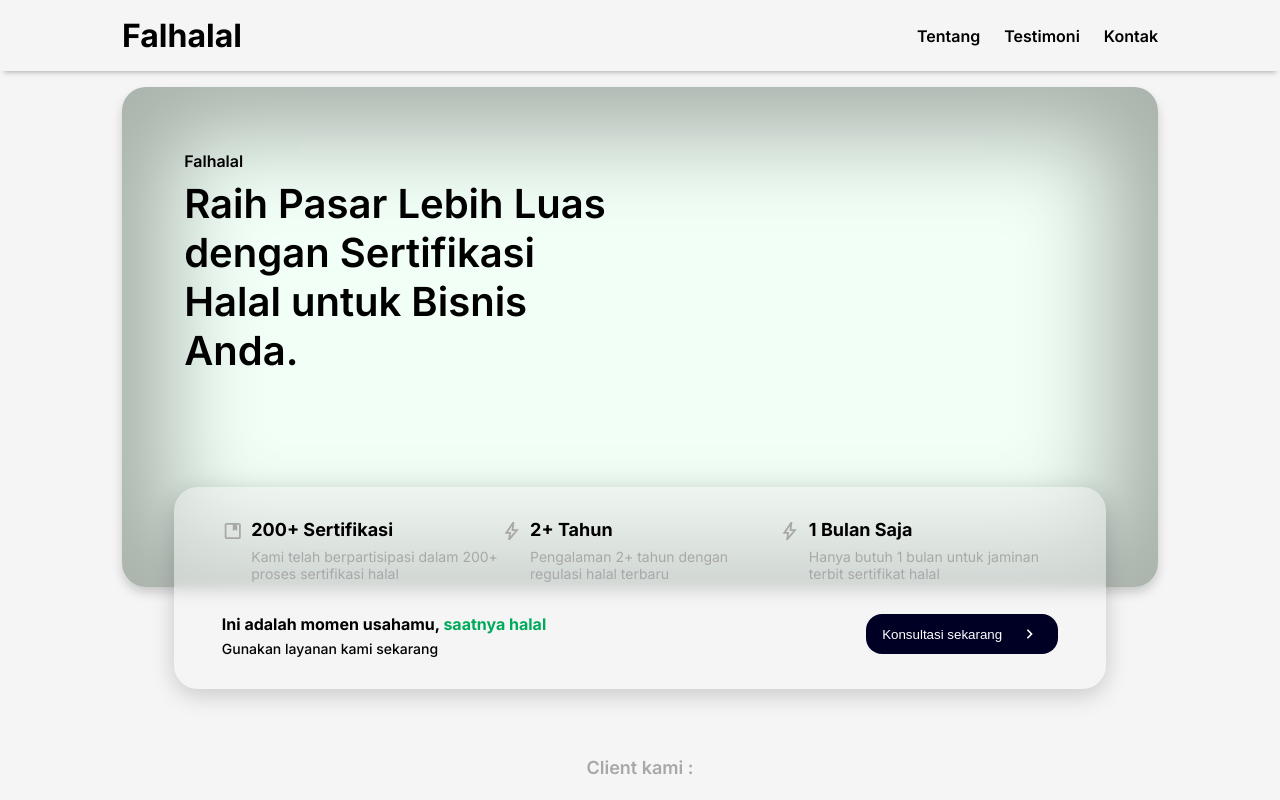
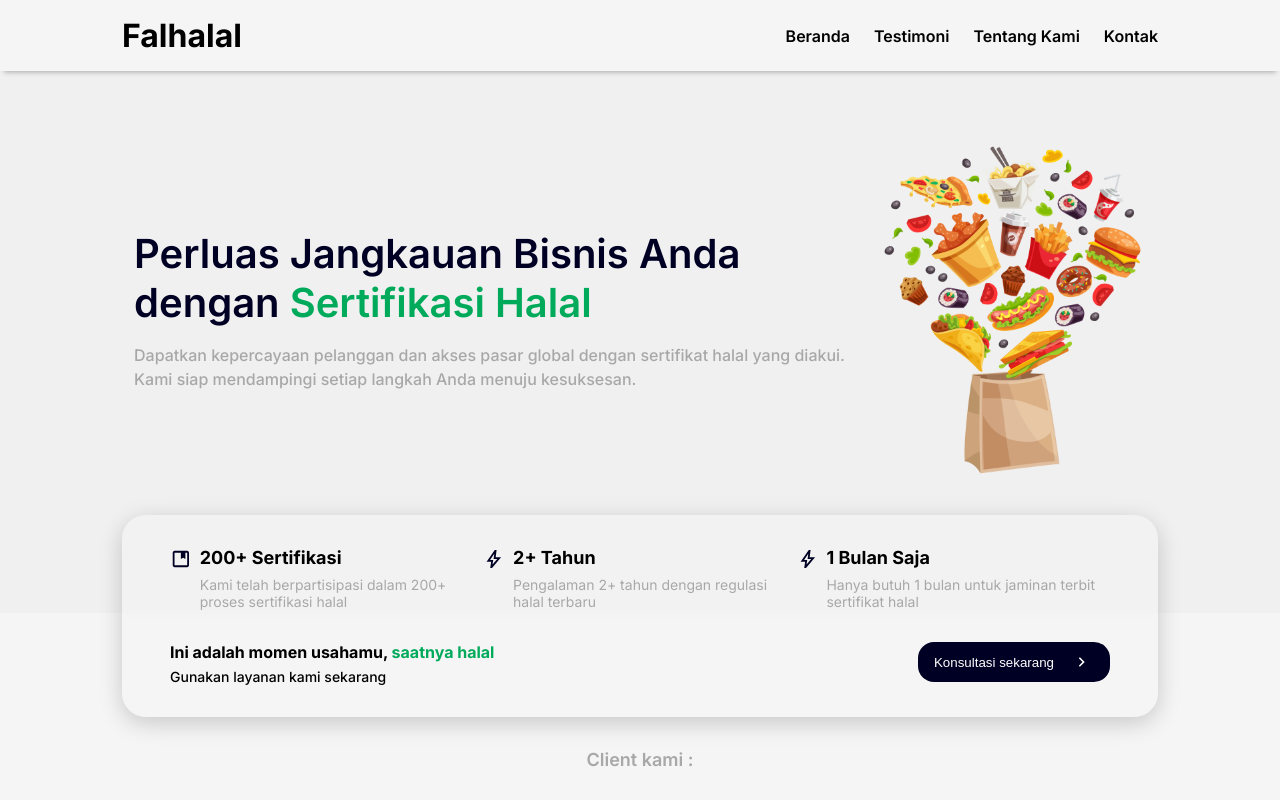
Before and after one commit to YMaximum/fl-alfath-consultation, a React (Vite) app: page / in a window 1280 px wide. Shown: the top 800 px of the page. Built offline with nearby package versions, Linux system fonts and the light colour scheme.

Commit message:
feat: add about us section, redesign hero section

```diff
--- /dev/null
+++ b/src/components/AboutUs.tsx
@@ -0,0 +1,115 @@
+import React from "react";
+import styled from "styled-components";
+import { colors, styleConstants } from "../styles/styles";
+import manSillhoutte from "../assets/flat-design-person-sitting-silhouette.png";
+
+const SectionContainer = styled.section`
+  width: 100%;
+  padding: 5rem 0;
+
+  @media screen and (max-width: 600px) {
+    padding: 2rem 0;
+  }
+`;
+
+const ContentContainer = styled.div`
+  margin: 0 auto;
+  max-width: ${styleConstants.containerMaxWidth};
+  padding: 0 2rem;
+
+  @media screen and (max-width: 600px) {
+    padding: 0 1rem;
+  }
+`;
+
+const Heading = styled.h2`
+  font-size: 32px;
+  font-weight: 600;
+  margin-bottom: 1rem;
+
+  span {
+    color: ${colors.primaryGreen};
+  }
+
+  @media screen and (max-width: 600px) {
+    text-align: start;
+    font-size: 24px;
+    margin-bottom: 1rem;
+  }
+`;
+
+const Card = styled.div`
+  display: flex;
+  justify-content: space-between;
+  align-items: center;
+
+  div.left {
+    display: flex;
+    flex-direction: column;
+    gap: 0.5rem;
+
+    p {
+      line-height: 24px;
+    }
+  }
+
+  img {
+    height: 250px;
+  }
+
+  @media screen and (max-width: 600px) {
+    img {
+      display: none;
+    }
+
+    div.left {
+      p {
+        line-height: 20px;
+        font-size: 14px;
+      }
+    }
+  }
+`;
+
+export default function AboutUs(): React.ReactElement {
+  return (
+    <>
+      <SectionContainer id="about">
+        <ContentContainer>
+          <Heading>
+            <span>Tentang</span> kami
+          </Heading>
+          <Card>
+            <div className="left">
+              <p>
+                Didirikan oleh Naufal Alfath, seorang profesional muda yang
+                berdedikasi dalam bidang sertifikasi halal, kami hadir untuk
+                membantu bisnis Anda meraih pasar yang lebih luas dan memastikan
+                produk Anda memenuhi standar halal yang diakui.
+              </p>
+              <p>
+                Naufal merupakan lulusan Teknik Pangan, Fakultas Teknologi
+                Industri, Institut Teknologi Bandung pada tahun 2022. Setelah
+                lulus, ia memulai kariernya sebagai Auditor Halal di LPPOM Jawa
+                Barat. Sejak tahun 2022 hingga sekarang, Naufal telah terlibat
+                langsung dalam proses audit halal untuk berbagai jenis produk,
+                memastikan bahwa setiap produk yang diauditnya sesuai dengan
+                ketentuan yang berlaku.
+              </p>
+              <p>
+                Dengan latar belakang pendidikan yang kuat dan pengalaman
+                sebagai auditor halal, Naufal memiliki pemahaman mendalam
+                tentang pentingnya sertifikasi halal bagi bisnis. Bersama
+                timnya, ia berkomitmen untuk memberikan layanan konsultasi dan
+                pendampingan yang profesional, efektif, dan terpercaya, sehingga
+                Anda dapat menjalani proses sertifikasi halal dengan percaya
+                diri.
+              </p>
+            </div>
+            <img src={manSillhoutte} alt="sitting man sillhoutte" />
+          </Card>
+        </ContentContainer>
+      </SectionContainer>
+    </>
+  );
+}
--- a/src/components/HeroSection.tsx
+++ b/src/components/HeroSection.tsx
@@ -4,69 +4,62 @@ import BoltIcon from "./icons/BoltIcon";
 import { colors, styleConstants } from "../styles/styles";
 import ChevronRightIcon from "./icons/ChevronRightIcon";
 import DevGuideIcon from "./icons/DevGuideIcon";
+import heroIllustration from "../assets/foods-illustration.png";
 
 const SectionContainer = styled.section`
   margin: 0 auto;
+  margin-bottom: 2rem;
+`;
+
+const FirstContentContainer = styled.div`
+  margin-bottom: 2rem;
+  width: 100%;
+  background-color: rgb(240, 240, 240);
+  padding: 4rem 0 8rem 0;
+`;
+
+const FirstContent = styled.div`
+  margin: 0 auto;
   max-width: ${styleConstants.containerMaxWidth};
   padding: 0 2rem;
-  margin-bottom: 170px;
+  display: flex;
+  align-items: center;
+  gap: 0.5rem;
+  justify-content: space-evenly;
 
-  @media screen and (max-width: 780px) {
-    margin-bottom: 250px;
+  img {
+    height: 350px;
+  }
+
+  div.left {
+    display: flex;
+    flex-direction: column;
+    gap: 1rem;
+    max-width: 70%;
   }
 
   @media screen and (max-width: 600px) {
-    margin-bottom: 350px;
     padding: 0 1rem;
+    justify-content: start;
+
+    div.left {
+      max-width: 100%;
     }
 
-  @media screen and (max-width: 450px) {
-    margin-bottom: 400px;
+    img {
+      display: none;
     }
-
-  @media screen and (max-width: 350px) {
-    margin-bottom: 450px;
   }
-`;
-
-const Hero = styled.div`
-  width: 100%;
-  height: 500px;
-  background-color: #f1fff6;
-  border-radius: 24px;
-  box-shadow: 0px 6px 12px -1px rgba(0, 0, 0, 0.2),
-    0px 0 90px 49px rgba(0, 0, 0, 0.3) inset;
-  -webkit-box-shadow: 0px 6px 12px -1px rgba(0, 0, 0, 0.2),
-    0px 0 90px 49px rgba(0, 0, 0, 0.3) inset;
-  -moz-box-shadow: 0px 6px 12px -1px rgba(0, 0, 0, 0.2),
-    0px 0 90px 49px rgba(0, 0, 0, 0.3) inset;
-  position: relative;
-  padding: 4rem 6%;
-
-  @media screen and (max-width: 600px) {
-    height: 300px;
-  }
-`;
-
-const FirstContentContainer = styled.div`
-  display: flex;
-  flex-direction: column;
-  gap: 0.5rem;
-  max-width: 50%;
-
-  @media screen and (max-width: 600px) {
-    max-width: 100%;
-  }
-`;
-
-const Name = styled.h1`
-  font-size: 16px;
-  font-weight: 600;
 `;
 
 const Headline = styled.h2`
   font-size: 40px;
   font-weight: 600;
+  color: ${colors.primaryBlack};
+
+  span {
+    color: ${colors.primaryGreen};
+  }
 
   @media screen and (max-width: 780px) {
     font-size: 32px;
@@ -81,8 +74,30 @@ const Headline = styled.h2`
   }
 `;
 
+const SubHeadline = styled.h3`
+  font-size: 16px;
+  font-weight: 500;
+  line-height: 24px;
+  color: ${colors.secondaryText};
+
+  @media screen and (max-width: 500px) {
+    font-size: 14px;
+  }
+`;
+
+const SecondContent = styled.div`
+  margin: 0 auto;
+  max-width: ${styleConstants.containerMaxWidth};
+  padding: 0 2rem;
+
+  @media screen and (max-width: 600px) {
+    padding: 0 1rem;
+  }
+`;
+
 const SubHero = styled.div`
-  width: 90%;
+  width: 100%;
+  margin-top: -130px;
   background-color: rgba(245, 245, 245, 0.459);
   -webkit-backdrop-filter: blur(5px);
   backdrop-filter: blur(5px);
@@ -90,9 +105,6 @@ const SubHero = styled.div`
   box-shadow: 0px 6px 25px -1px rgba(0, 0, 0, 0.2);
   -webkit-box-shadow: 0px 6px 25px -1px rgba(0, 0, 0, 0.2);
   -moz-box-shadow: 0px 6px 25px -1px rgba(0, 0, 0, 0.2);
-  position: absolute;
-  top: 400px;
-  left: 5%;
   display: flex;
   flex-direction: column;
   gap: 2rem;
@@ -124,7 +136,7 @@ const SubHeroPointCard = styled.div`
   width: 100%;
 
   svg {
-    fill: ${colors.secondaryText};
+    fill: ${colors.primaryBlack};
     width: 24px;
     height: 24px;
   }
@@ -211,13 +223,23 @@ export default function HeroSection(): React.ReactElement {
   return (
     <>
       <SectionContainer id="hero">
-        <Hero>
         <FirstContentContainer>
-            <Name>Falhalal</Name>
+          <FirstContent>
+            <div className="left">
               <Headline>
-              Raih Pasar Lebih Luas dengan Sertifikasi Halal untuk Bisnis Anda.
+                Perluas Jangkauan Bisnis Anda dengan{" "}
+                <span>Sertifikasi Halal</span>
               </Headline>
+              <SubHeadline>
+                Dapatkan kepercayaan pelanggan dan akses pasar global dengan
+                sertifikat halal yang diakui. Kami siap mendampingi setiap
+                langkah Anda menuju kesuksesan.
+              </SubHeadline>
+            </div>
+            <img src={heroIllustration} alt="hero illustration" />
+          </FirstContent>
         </FirstContentContainer>
+        <SecondContent>
           <SubHero>
             <SubHeroPoints>
               <SubHeroPointCard>
@@ -262,7 +284,7 @@ export default function HeroSection(): React.ReactElement {
               </a>
             </SubHeroSecondContent>
           </SubHero>
-        </Hero>
+        </SecondContent>
       </SectionContainer>
     </>
   );
--- a/src/components/LandingPage.tsx
+++ b/src/components/LandingPage.tsx
@@ -8,6 +8,7 @@ import Footer from "./Footer";
 import CustomersSection from "./CustomersSection";
 import HalalExplanationSection from "./HalalExplanationSection";
 import CompanionBenefitsSection from "./CompanionBenefitsSection";
+import AboutUs from "./AboutUs";
 
 const MainContainer = styled.main`
   width: 100%;
@@ -25,6 +26,7 @@ export default function LandingPage(): React.ReactElement {
         <CompanionBenefitsSection />
         <HalalExplanationSection />
         <TestimonialSection />
+        <AboutUs />
         <Footer />
       </MainContainer>
     </>
--- a/src/components/Navbar.tsx
+++ b/src/components/Navbar.tsx
@@ -7,8 +7,7 @@ const Header = styled.header`
   padding: 1rem 0;
   position: sticky;
   top: 0;
-  margin-bottom: 1rem;
-  z-index: 1;
+  z-index: 1000;
   box-shadow: 0px 5px 5px -4px rgba(0, 0, 0, 0.3);
   -webkit-box-shadow: 0px 5px 5px -4px rgba(0, 0, 0, 0.3);
   -moz-box-shadow: 0px 5px 5px -4px rgba(0, 0, 0, 0.3);
@@ -76,10 +75,13 @@ export default function Navbar(): React.ReactElement {
           <NavItems>
             <ul>
               <li>
-                <a href="#">Tentang</a>
+                <a href="#">Beranda</a>
               </li>
               <li>
                 <a href="#testimony">Testimoni</a>
+              </li>
+              <li>
+                <a href="#about">Tentang Kami</a>
               </li>
               <li>
                 <a href="#contact">Kontak</a>
--- a/src/components/TestimonialSection.tsx
+++ b/src/components/TestimonialSection.tsx
@@ -10,14 +10,9 @@ import "react-multi-carousel/lib/styles.css";
 
 const SectionContainer = styled.section`
   width: 100%;
-  margin-bottom: 100px;
   background-image: url(${repeatedSquareDark});
   border-radius: 24px 24px 0 0;
   padding: 2rem 0;
-
-  @media screen and (max-width: 600px) {
-    margin-bottom: 50px;
-  }
 `;
 
 const ContentContainer = styled.div`
```
Also changed, not shown: src/assets/flat-design-person-sitting-silhouette.png (added), src/assets/foods-illustration.png (added). Lines whose indentation alone changed are shown as unchanged.
